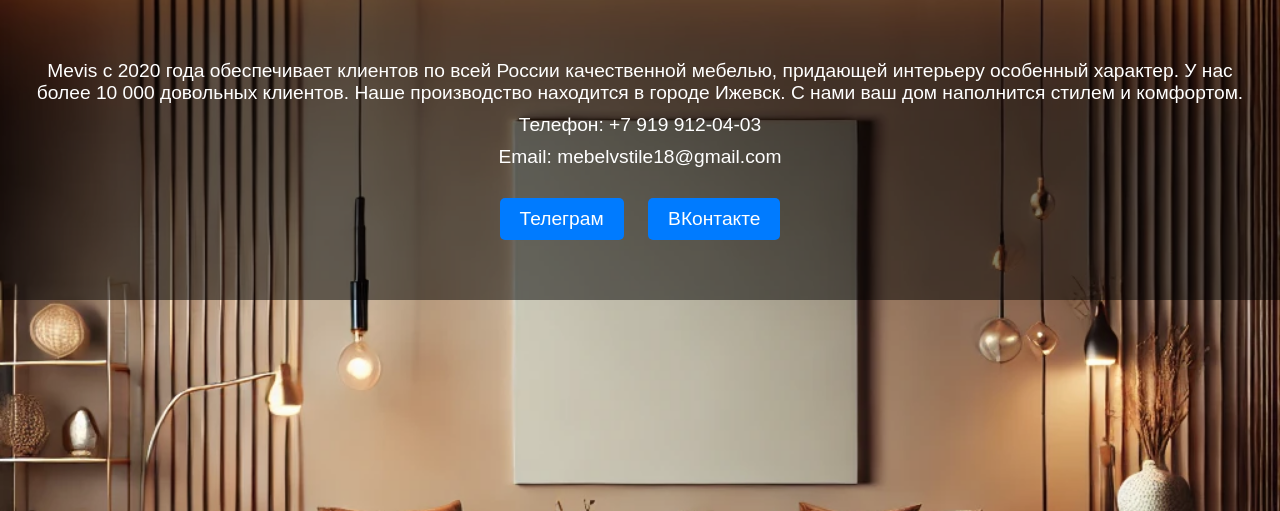
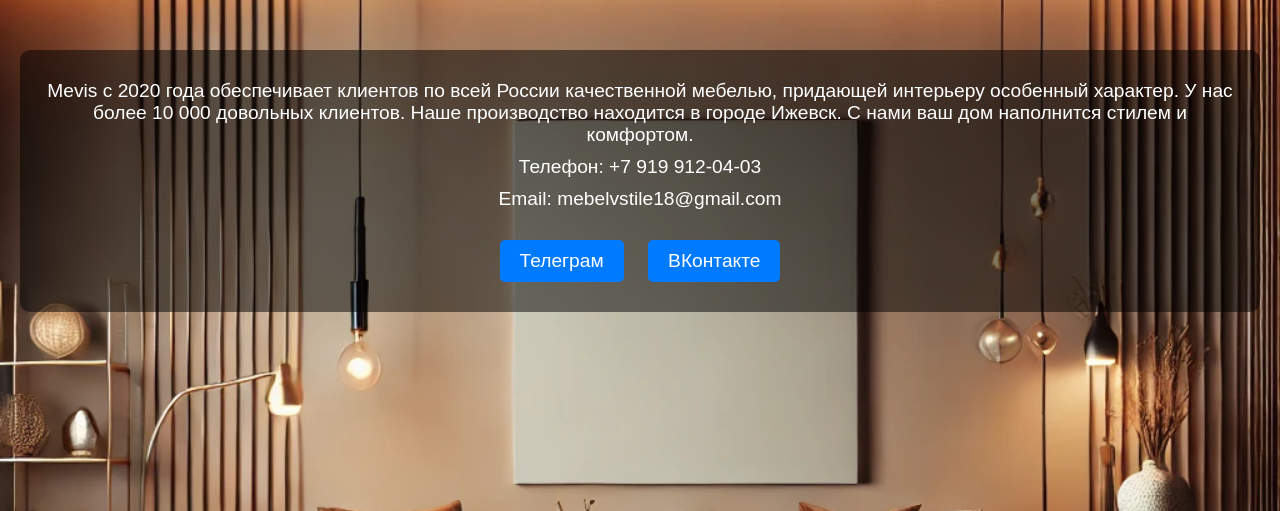
Before and after one commit to Ali-Maraz/mevis-shop, a Django app: template templates/home.html in a window 1280 px wide. Shown: the top 511 px of the page. Run offline with Django 5.2, Linux system fonts and the light colour scheme; the template is opened without the code that fills it, so the values that code supplies are empty.

Commit message:
Remove header background and update design

```diff
--- a/static/style.css
+++ b/static/style.css
@@ -9,7 +9,13 @@ header {
     text-align: center;
     color: white;
     padding: 50px 20px;
+}
+
+.header-content {
     background: rgba(0, 0, 0, 0.5);
+    padding: 20px;
+    border-radius: 10px;
+    display: inline-block;
 }
 
 p {
--- a/templates/home.html
+++ b/templates/home.html
@@ -8,6 +8,7 @@
 </head>
 <body>
     <header>
+        <div class="header-content">
             <p>Mevis с 2020 года обеспечивает клиентов по всей России качественной мебелью, придающей интерьеру особенный характер. У нас
 более 10 000 довольных клиентов. Наше производство находится в городе Ижевск. С нами ваш дом наполнится стилем и комфортом.</p>
             <p>Телефон: +7 919 912-04-03</p>
@@ -16,6 +17,7 @@
                 <a href="https://t.me/Ahtamrus" class="btn">Телеграм</a>
                 <a href="https://vk.com/mebel.vstile" class="btn">ВКонтакте</a>
             </div>
+        </div>
     </header>
     <main>
         <!-- Контент сайта -->
```
Lines whose indentation alone changed are shown as unchanged.
